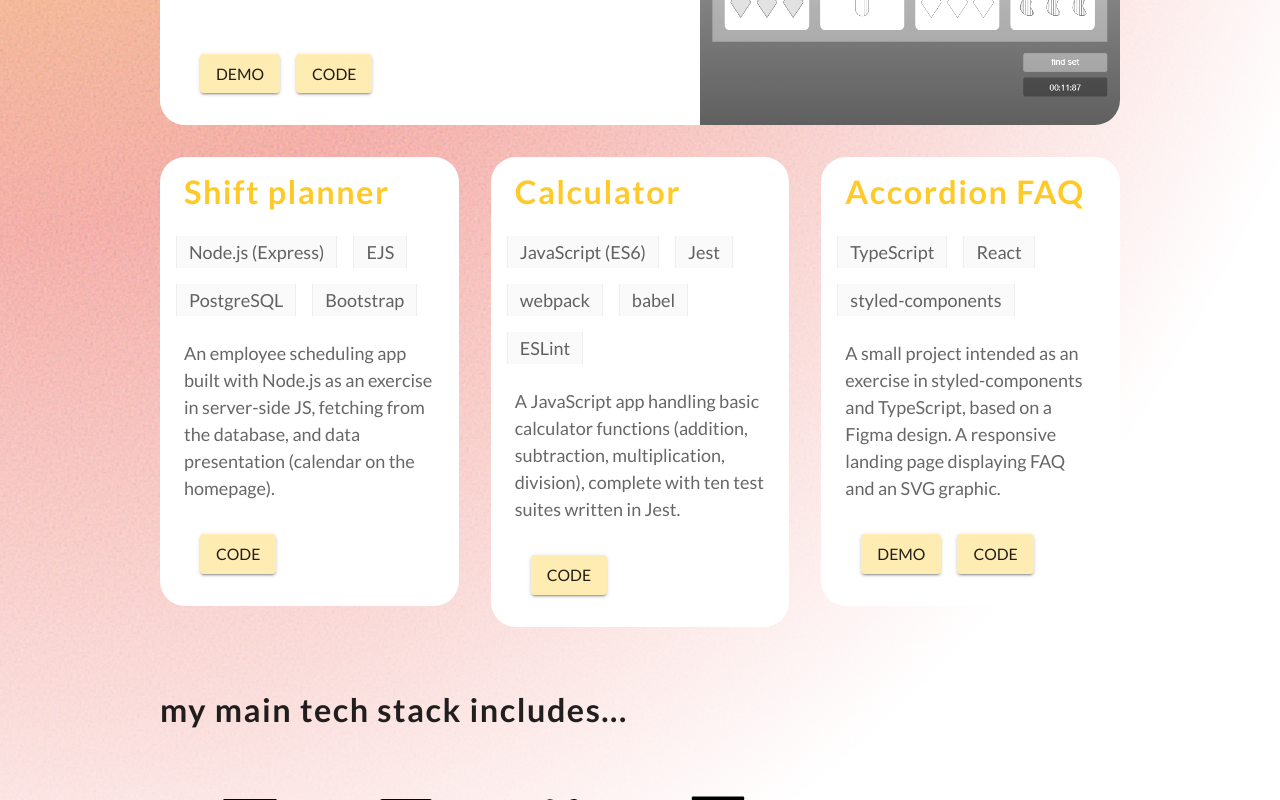
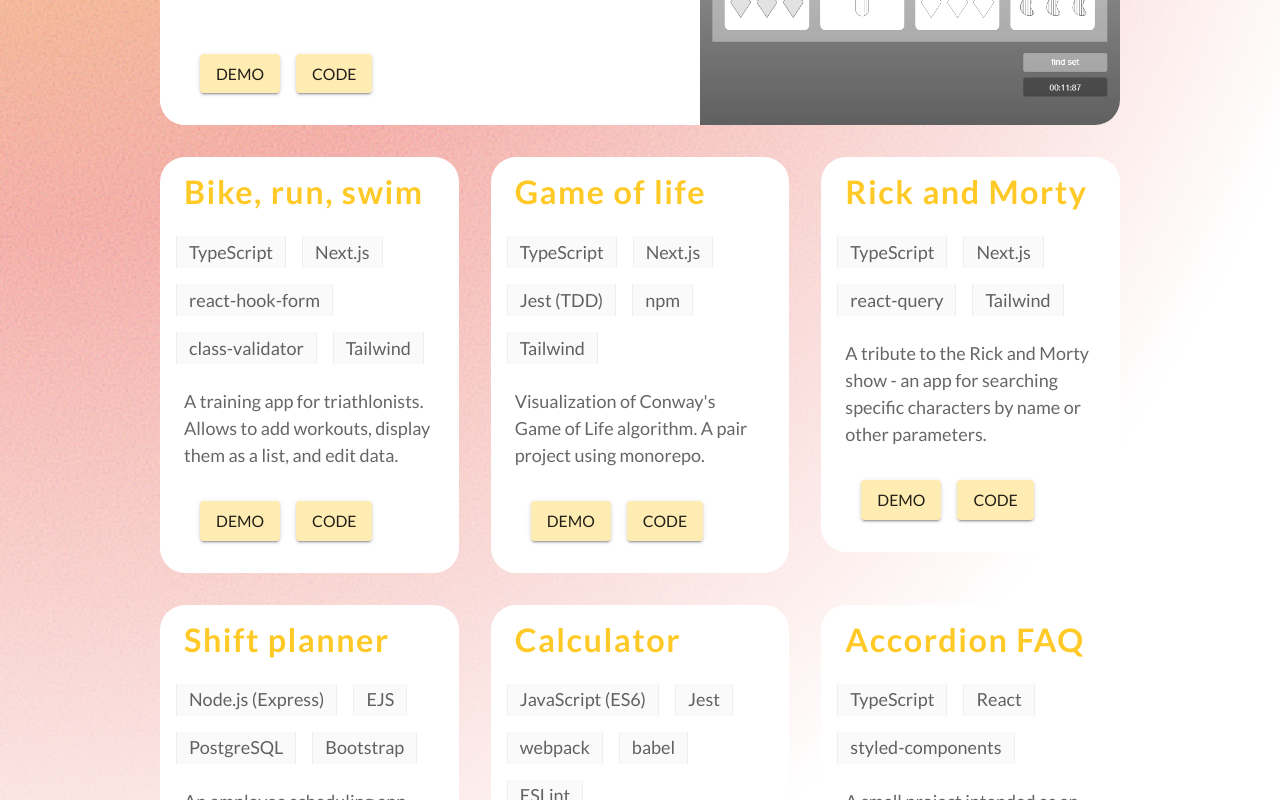
Before and after one commit to ann-kar/ann-kar.github.io, a React (Create React App) app: page / in a window 1280 px wide. Shown: the part 720-1520 px from the top of the page. Built offline with nearby package versions, Linux system fonts and the light colour scheme.

Commit message:
add 3 new projects

```diff
--- a/src/data/project-data.js
+++ b/src/data/project-data.js
@@ -1,37 +1,74 @@
 const lastProject = {
-    name: 'Set',
-    technologies: ['TypeScript', 'React', 'SASS', 'SVG'],
-    description: 'My online version of the SET card game, following the original logic & timed, with cards dynamically generated from a predefined set of symbols.',
-    demo: 'https://ann-kar.github.io/set/',
-    code: 'https://github.com/ann-kar/set',
-    label: 'last project'
-}
+  name: "Set",
+  technologies: ["TypeScript", "React", "SASS", "SVG"],
+  description:
+    "My online version of the SET card game, following the original logic & timed, with cards dynamically generated from a predefined set of symbols.",
+  demo: "https://ann-kar.github.io/set/",
+  code: "https://github.com/ann-kar/set",
+  label: "last project",
+};
 
 const projects = [
   {
-        name: 'Shift planner',
-        technologies: ['Node.js (Express)', 'EJS', 'PostgreSQL', 'Bootstrap'],
-        description: 'An employee scheduling app built with Node.js as an exercise in server-side JS, fetching from the database, and data presentation (calendar on the homepage).',
-        demo: null,
-        code: 'https://github.com/ann-kar/shift-planner',
-        label: 'recent project'
+    name: "Bike, run, swim",
+    technologies: [
+      "TypeScript",
+      "Next.js",
+      "react-hook-form",
+      "class-validator",
+      "Tailwind",
+    ],
+    description:
+      "A training app for triathlonists. Allows to add workouts, display them as a list, and edit data.",
+    demo: "bike-run-swim.herokuapp.com",
+    code: "github.com/ann-kar/bikerunswim",
+    label: "recent project",
   },
   {
-        name: 'Calculator',
-        technologies: ['JavaScript (ES6)', 'Jest', 'webpack', 'babel', 'ESLint'],
-        description: 'A JavaScript app handling basic calculator functions (addition, subtraction, multiplication, division), complete with ten test suites written in Jest.',
-        demo: null,
-        code: 'https://github.com/ann-kar/calculator',
-        label: 'recent project'
+    name: "Game of life",
+    technologies: ["TypeScript", "Next.js", "Jest (TDD)", "npm", 'Tailwind'],
+    description:
+      "Visualization of Conway's Game of Life algorithm. A pair project using monorepo.",
+    demo: "game-of-life-vis.herokuapp.com",
+    code: "github.com/ann-kar/monorepo-game-of-life",
+    label: "recent project",
   },
   {
-        name: 'Accordion FAQ',
-        technologies: ['TypeScript', 'React', 'styled-components'],
-        description: 'A small project intended as an exercise in styled-components and TypeScript, based on a Figma design. A responsive landing page displaying FAQ and an SVG graphic.',
-        demo: 'https://ann-kar.github.io/accordion-faq/',
-        code: 'https://github.com/ann-kar/accordion-faq/',
-        label: 'small project'
+    name: "Rick and Morty",
+    technologies: ["TypeScript", "Next.js", "react-query", "Tailwind"],
+    description:
+      "A tribute to the Rick and Morty show - an app for searching specific characters by name or other parameters.",
+    demo: "rick-morty-dun.vercel.app",
+    code: "https://github.com/ann-kar/rick-morty",
+    label: "recent project",
+  },
+  {
+    name: "Shift planner",
+    technologies: ["Node.js (Express)", "EJS", "PostgreSQL", "Bootstrap"],
+    description:
+      "An employee scheduling app built with Node.js as an exercise in server-side JS, fetching from the database, and data presentation (calendar on the homepage).",
+    demo: null,
+    code: "https://github.com/ann-kar/shift-planner",
+    label: "older project",
+  },
+  {
+    name: "Calculator",
+    technologies: ["JavaScript (ES6)", "Jest", "webpack", "babel", "ESLint"],
+    description:
+      "A JavaScript app handling basic calculator functions (addition, subtraction, multiplication, division), complete with ten test suites written in Jest.",
+    demo: null,
+    code: "https://github.com/ann-kar/calculator",
+    label: "older project",
+  },
+  {
+    name: "Accordion FAQ",
+    technologies: ["TypeScript", "React", "styled-components"],
+    description:
+      "A small project intended as an exercise in styled-components and TypeScript, based on a Figma design. A responsive landing page displaying FAQ and an SVG graphic.",
+    demo: "https://ann-kar.github.io/accordion-faq/",
+    code: "https://github.com/ann-kar/accordion-faq/",
+    label: "small project",
   },
 ];
 
-export {lastProject, projects};
+export { lastProject, projects };
```
Lines whose indentation alone changed are shown as unchanged.
